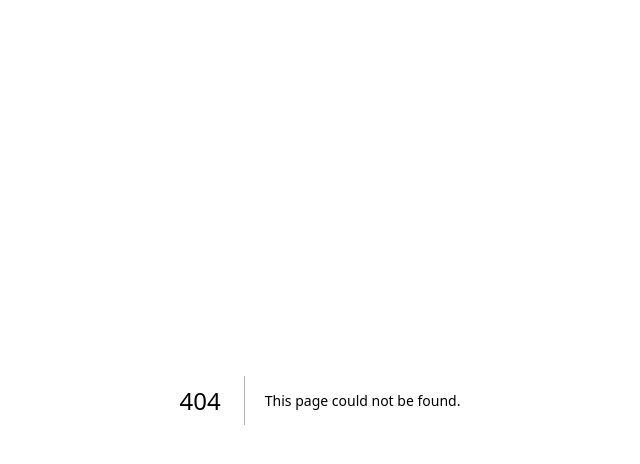
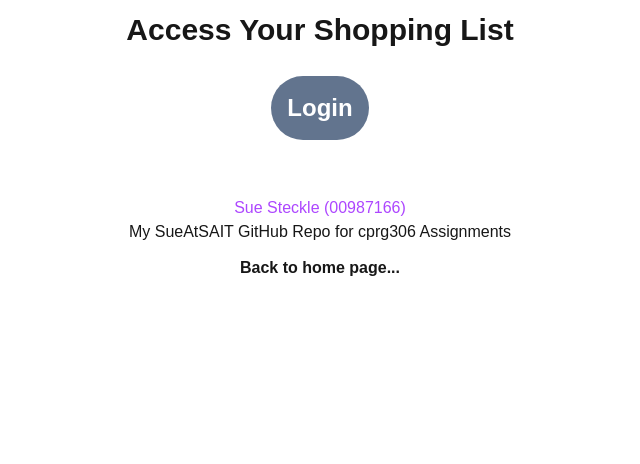
Before and after one commit to SueAtSAIT/cprg306-assignments, a Next.js app: page /week-9 in a window 1280 px wide. Before the commit this address had no page. Shown: the top 464 px of the page, without its empty margins (320-960 px from the left). Built offline with nearby package versions, Linux system fonts and the light colour scheme; no server answers.

Commit message:
Initial Steps to functioning after Part 5

```diff
--- a/app/components/heading.js
+++ b/app/components/heading.js
@@ -1,7 +1,7 @@
 export default function Heading({ title, pageinfo }) {
   return (
     <>
-      <h1 className="text-3xl text-center font-semibold my-3">{title}</h1>;
+      <h1 className="text-3xl text-center font-semibold my-3">{title}</h1>
       <p className="text-xl text-center">{pageinfo}</p>
     </>
   );
--- /dev/null
+++ b/app/contexts/AuthContext.js
@@ -0,0 +1,42 @@
+"use client";
+
+import { useContext, createContext, useState, useEffect } from "react";
+import {
+  signInWithPopup,
+  signOut,
+  onAuthStateChanged,
+  GithubAuthProvider,
+} from "firebase/auth";
+import { auth } from "../utils/firebase";
+
+const AuthContext = createContext();
+
+export const AuthContextProvider = ({ children }) => {
+  const [user, setUser] = useState(null);
+
+  const gitHubSignIn = () => {
+    const provider = new GithubAuthProvider();
+    return signInWithPopup(auth, provider);
+  };
+
+  const firebaseSignOut = () => {
+    return signOut(auth);
+  };
+
+  useEffect(() => {
+    const unsubscribe = onAuthStateChanged(auth, (currentUser) => {
+      setUser(currentUser);
+    });
+    return () => unsubscribe();
+  }, []);
+
+  return (
+    <AuthContext.Provider value={{ user, gitHubSignIn, firebaseSignOut }}>
+      {children}
+    </AuthContext.Provider>
+  );
+};
+
+export const useUserAuth = () => {
+  return useContext(AuthContext);
+};
--- a/app/layout.js
+++ b/app/layout.js
@@ -1,5 +1,7 @@
 import { Geist, Geist_Mono } from "next/font/google";
 import "./globals.css";
+
+import { AuthContextProvider } from "./contexts/AuthContext.js";
 
 const geistSans = Geist({
   variable: "--font-geist-sans",
@@ -15,13 +17,13 @@ export const metadata = {
   title: "Shopping List",
   description: "Prepared for CPRG306-A",
 };
-
+// can't have two export default functions in the same component so adding AuthContextProvider to the existing RootLayout based on parsing errors...
 export default function RootLayout({ children }) {
   return (
     <html lang="en">
       <body
         className={`${geistSans.variable} ${geistMono.variable} antialiased`}>
-        {children}
+        <AuthContextProvider>{children}</AuthContextProvider>
       </body>
     </html>
   );
--- a/app/page.js
+++ b/app/page.js
@@ -42,6 +42,11 @@ export default function Page() {
           className="bg-violet-600 px-3 py-1 mx-3 text-white  text-center rounded-full hover:bg-violet-400 block md:inline-block my-3">
           Week 8 Assignment
         </Link>
+        <Link
+          href="./week-9/"
+          className="bg-gray-600 px-3 py-1 mx-3 text-white  text-center rounded-full hover:bg-gray-400 block md:inline-block my-3">
+          Week 9 Assignment
+        </Link>
       </div>
     </main>
   );
--- /dev/null
+++ b/app/utils/firebase.js
@@ -0,0 +1,19 @@
+// Import the functions you need from the SDKs you need
+import { initializeApp } from "firebase/app";
+// TODO: Add SDKs for Firebase products that you want to use
+// https://firebase.google.com/docs/web/setup#available-libraries
+import { getAuth } from "firebase/auth";
+
+// Your web app's Firebase configuration
+const firebaseConfig = {
+  apiKey: process.env.NEXT_PUBLIC_FIREBASE_API_KEY,
+  authDomain: process.env.NEXT_PUBLIC_FIREBASE_AUTH_DOMAIN,
+  projectId: process.env.NEXT_PUBLIC_FIREBASE_PROJECT_ID,
+  storageBucket: process.env.NEXT_PUBLIC_FIREBASE_STORAGE_BUCKET,
+  messagingSenderId: process.env.NEXT_PUBLIC_FIREBASE_MESSAGING_SENDER_ID,
+  appId: process.env.NEXT_PUBLIC_FIREBASE_APP_ID,
+};
+
+// Initialize Firebase
+const app = initializeApp(firebaseConfig);
+export const auth = getAuth(app);
--- /dev/null
+++ b/app/week-9/page.js
@@ -0,0 +1,68 @@
+"use client";
+
+import { useContext, useEffect } from "react";
+// Import the useUserAuth hook
+import { AuthContextProvider, useUserAuth } from "../contexts/AuthContext";
+// import my components
+import FooterLink from "../components/footer";
+import Heading from "../components/heading";
+import Link from "next/link";
+
+export default function Page() {
+  //  Use the useUserAuth hook to get the user object and the login and logout functions
+  const { user, gitHubSignIn, firebaseSignOut } = useUserAuth();
+  async function loginUser() {
+    // Sign in to Firebase with GitHub authentication
+    const login = await gitHubSignIn();
+  }
+
+  async function logoutUser() {
+    // Sign out of Firebase
+    const logout = await firebaseSignOut();
+  }
+
+  return (
+    <>
+      <header>
+        <Heading title="Access Your Shopping List" />
+      </header>
+      <main className="mx-auto max-w-fit items-center">
+        {/* <AuthContextProvider> moved to RootLayout in layout.js  */}
+
+        {/* If the user is not logged in, display a login button */}
+        {!user ? (
+          <button
+            type="button"
+            onClick={loginUser}
+            className="rounded-full m-4 p-4 text-2xl font-bold bg-slate-500 hover:bg-slate-700 active:bg-slate-900 text-white">
+            Login
+          </button>
+        ) : (
+          <>
+            {/* Display welcome message with some user info */}
+            <p className="text-xl font-bold m-5">
+              Welcome, {user.displayName} ({user.email})
+            </p>
+            {/* link to the shopping list page */}
+            <Link
+              href="./week-9/shopping-list"
+              className="text-2xl font-bold rounded-full m-4 p-4 border-2">
+              Go to Shopping List
+            </Link>
+            {/* logout button */}
+            <button
+              type="button"
+              onClick={logoutUser}
+              className="rounded-full m-4 p-4 text-2xl font-bold bg-slate-500 hover:bg-slate-700 active:bg-slate-900 text-white ">
+              Logout
+            </button>
+          </>
+        )}
+        {/* </AuthContextProvider> */}
+      </main>
+      <footer>
+        <FooterLink />
+      </footer>
+    </>
+  );
+}
--- a/app/week-9/shopping-list/page.js
+++ b/app/week-9/shopping-list/page.js
@@ -8,8 +8,8 @@ import { useState, useEffect } from "react";
 import ItemList from "./item-list";
 import NewItem from "./new-item";
 import itemsData from "./items.json";
-import FooterLink from "../components/footer";
-import Heading from "../components/heading";
+import FooterLink from "../../components/footer";
+import Heading from "../../components/heading";
 import GetMealIdeas from "./meal-ideas";
 
 export default function Page() {
--- a/package.json
+++ b/package.json
@@ -20,6 +20,7 @@
     "@tailwindcss/postcss": "^4",
     "eslint": "^9",
     "eslint-config-next": "15.5.3",
+    "eslint-plugin-react-hooks": "^7.0.1",
     "tailwindcss": "^4"
   }
 }
```
Also changed, not shown: 1 other file (tests, documents, lock files or other folders).
